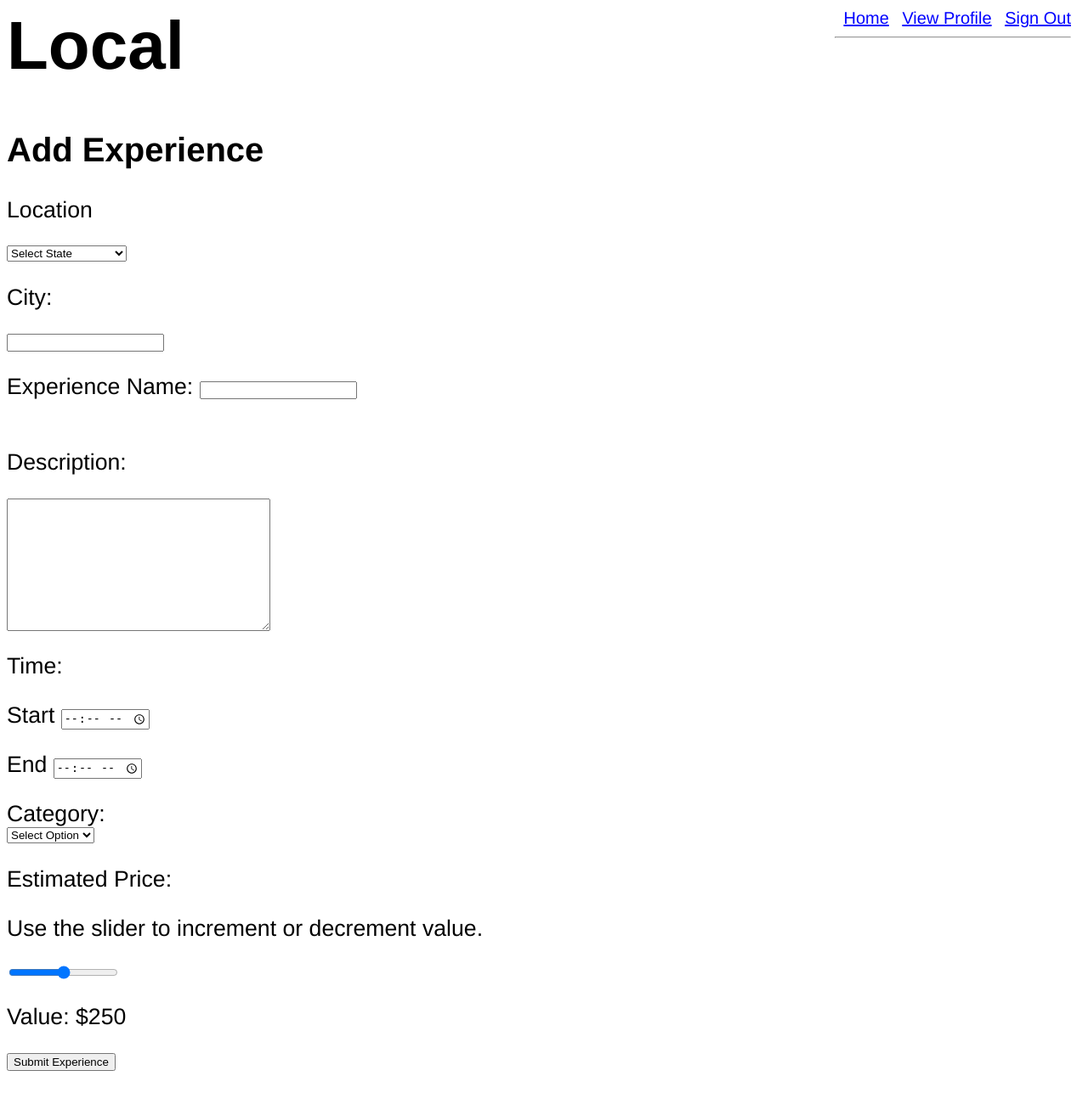
After one commit to aimannajah/local, a Python web app: template templates/create-experience.html in a window 1280 px wide. The commit adds this page. Shown: the whole page at 85% size. Run offline with Jinja, Linux system fonts and the light colour scheme; the template is opened without the code that fills it, so the values that code supplies are empty.

Commit message:
added create-experience

```diff
--- a/templates/base.html
+++ b/templates/base.html
@@ -14,10 +14,10 @@
     }
     </style>
     </head>
-    <body>  <center>
+    <body>
         <h1> Local </h1>
         <div id='topmenu'>
-            <a href='/'>Home</a>
+            <a href='/.*'>Home</a>
             {% if login_url %}
             <a href='{{login_url}}'>Sign In</a>
             {% else %}
@@ -25,19 +25,19 @@
             {% if viewprofile %}
             <a href='/profile-edit'>Edit Profile</a>
             {% endif %}
-            {% if role == 'Local' %}
-            <a href='experiences'>Experiences</a>
-            {% endif %}
+            {% if Local %}
+            <a href='/experiences'>Experiences</a>
             {% if experiences %}
             <a href='/experiences/manage'>Manage Experiences</a>
             <a href='/experiences/create'>Create an Experience</a>
             <a href='/experiences/future'>Future Experiences</a>
             {% endif %}
-            {% if role == 'Traveller' %}
+            {% endif %}
+            {% if Traveller %}
             <a href='experiences'>Experiences</a>
-            {% endif %}
             {% if experiences %}
             <a href='/experiences/future'>Future Experiences</a>
+            {% endif %}
             {% endif %}
             <a href='{{logout_url}}'>Sign Out</a>
             {% endif %}
@@ -50,5 +50,5 @@
         <div id='errormsg'>{{errormsg}}</div>
         {% endif %}
             {% block content %}{% endblock %}
-    </center></body>
+</body>
 </html>
--- /dev/null
+++ b/templates/create-experience.html
@@ -0,0 +1,136 @@
+{% extends 'base.html' %}
+{% block content %}
+
+<html>
+    <script src="/experience.js"></script>
+<body>
+<p><h2>Add Experience</h2></p>
+<form action="/experiences/save" method="post">
+  <p>Location</p>
+ <select name='state'>
+    <option>Select State</option>
+    <option value="AL">Alabama</option>
+	<option value="AK">Alaska</option>
+	<option value="AZ">Arizona</option>
+	<option value="AR">Arkansas</option>
+	<option value="CA">California</option>
+	<option value="CO">Colorado</option>
+	<option value="CT">Connecticut</option>
+	<option value="DE">Delaware</option>
+	<option value="DC">District Of Columbia</option>
+	<option value="FL">Florida</option>
+	<option value="GA">Georgia</option>
+	<option value="HI">Hawaii</option>
+	<option value="ID">Idaho</option>
+	<option value="IL">Illinois</option>
+	<option value="IN">Indiana</option>
+	<option value="IA">Iowa</option>
+	<option value="KS">Kansas</option>
+	<option value="KY">Kentucky</option>
+	<option value="LA">Louisiana</option>
+	<option value="ME">Maine</option>
+	<option value="MD">Maryland</option>
+	<option value="MA">Massachusetts</option>
+	<option value="MI">Michigan</option>
+	<option value="MN">Minnesota</option>
+	<option value="MS">Mississippi</option>
+	<option value="MO">Missouri</option>
+	<option value="MT">Montana</option>
+	<option value="NE">Nebraska</option>
+	<option value="NV">Nevada</option>
+	<option value="NH">New Hampshire</option>
+	<option value="NJ">New Jersey</option>
+	<option value="NM">New Mexico</option>
+	<option value="NY">New York</option>
+	<option value="NC">North Carolina</option>
+	<option value="ND">North Dakota</option>
+	<option value="OH">Ohio</option>
+	<option value="OK">Oklahoma</option>
+	<option value="OR">Oregon</option>
+	<option value="PA">Pennsylvania</option>
+	<option value="RI">Rhode Island</option>
+	<option value="SC">South Carolina</option>
+	<option value="SD">South Dakota</option>
+	<option value="TN">Tennessee</option>
+	<option value="TX">Texas</option>
+	<option value="UT">Utah</option>
+	<option value="VT">Vermont</option>
+	<option value="VA">Virginia</option>
+	<option value="WA">Washington</option>
+	<option value="WV">West Virginia</option>
+	<option value="WI">Wisconsin</option>
+	<option value="WY">Wyoming</option>
+  <select>
+<p>City: </p>
+ <input type='text', name='city'></input>
+
+  <p>Experience Name:
+      <input type="text", name="experiencename"><br><br></input>
+  </p>
+  <p>Description:</p>
+      <p><textarea id="description", name='description', rows="10", cols="36"></textarea></p>
+  <p>Time: </p>
+  <p>Start
+   <input type='time' name='starttime' id='time'></p>
+ <p>End
+   <input type='time' name='endtime' id='time'></p>
+
+  <p>Category: <br>
+  <select name='category'>
+  <option>Select Option</option>
+  <option value="adventure">Adventure</option>
+  <option value="relax">Relaxation</option>
+  <option value="culture">Culture</option>
+ </select>
+  </p>
+
+  <p>Estimated Price: </p>
+
+<p>Use the slider to increment or decrement value.</p>
+
+<div class="rangeslider">
+  <input type="range" min="0" max="500" id="sliderRange" name='price'>
+  <p>Value: $<span id="number"></span></p>
+</div>
+
+<script>
+let rangeslider = document.getElementById("sliderRange");
+let output = document.getElementById("number");
+output.innerHTML = rangeslider.value;
+
+rangeslider.oninput = function() {
+  output.innerHTML = this.value;
+}
+</script>
+
+<button>Submit Experience</button>
+</form>
+</body>
+<style>
+
+
+.rangeslider{
+    width: 50%;
+}
+
+.myslider {
+    background: orange ;
+    width: 50%;
+    height: 20px;
+   }
+
+.myslider:-webkit-slider-thumb {
+    cursor: pointer;
+    background: #34495E  ;
+    width: 5%;
+    height: 20px;
+}
+
+.myslider:hover {
+    opacity: 1;
+}
+
+</style>
+
+</html>
+{% endblock %}
```
Also changed, not shown: index.yaml (+7 -8 lines), main.py (+54 -100 lines), socialdata.py (+31 -19 lines), socialmodels.py (+4 -4 lines), templates/add-experience.html (deleted, +0 -87 lines).
